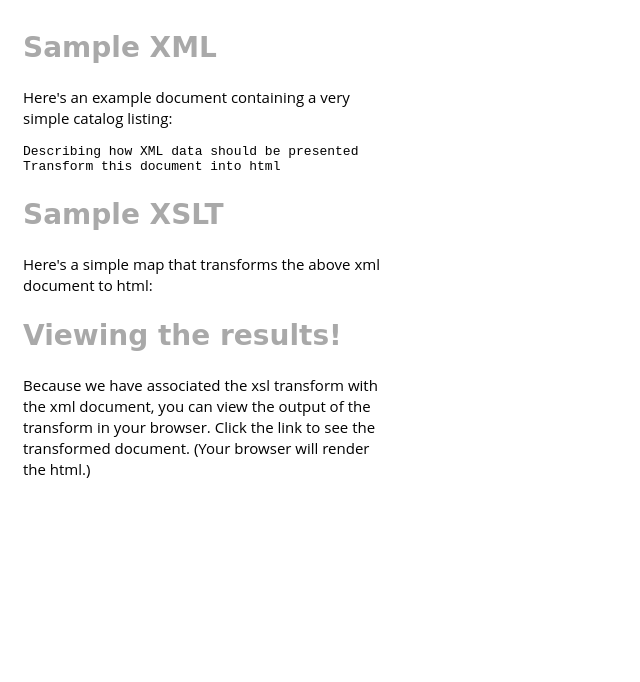
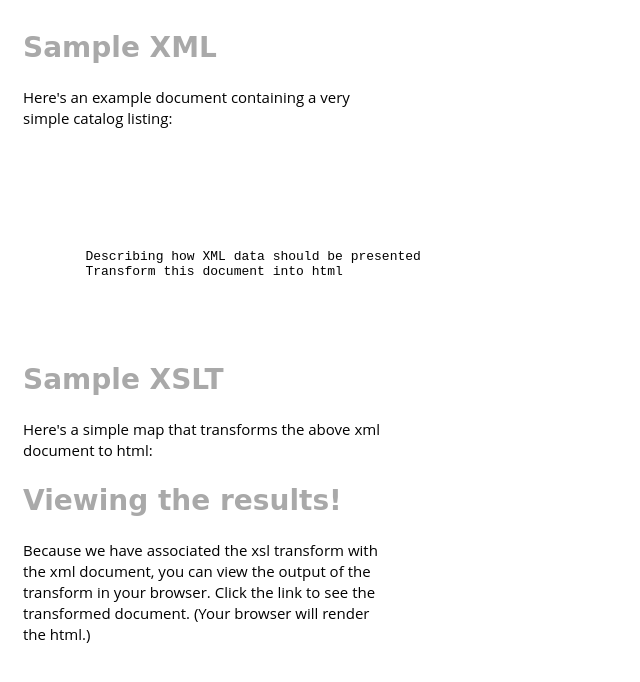
Before and after one commit to sunitajennings/sunitajennings.github.io, a plain HTML site: page xslt/xsltsample1.html in a window 1280 px wide. Shown: the whole page, without its empty margins (0-640 px from the left). Drawn offline with Linux system fonts and the light colour scheme; a web font is replaced by a local one.

Commit message:
fixed sample

```diff
--- a/xslt/xsltsample1.html
+++ b/xslt/xsltsample1.html
@@ -11,7 +11,7 @@
     <div class="overview">
 		<h2>Sample XML</h2>
 		<p>Here's an example document containing a very simple catalog listing:</p>
-		<code>
+		<pre>
 <?xml version="1.0" encoding="UTF-8"?>
 <?xml-stylesheet type="text/xsl" href="sample-tohtml.xsl" ?>
 
@@ -24,7 +24,7 @@
  </lab>
 </class>
 
-		</code>
+		</pre>
 		<h2>Sample XSLT</h2>
 		<p>Here's a simple map that transforms the above xml document to html:</p>
 		<code>
```
